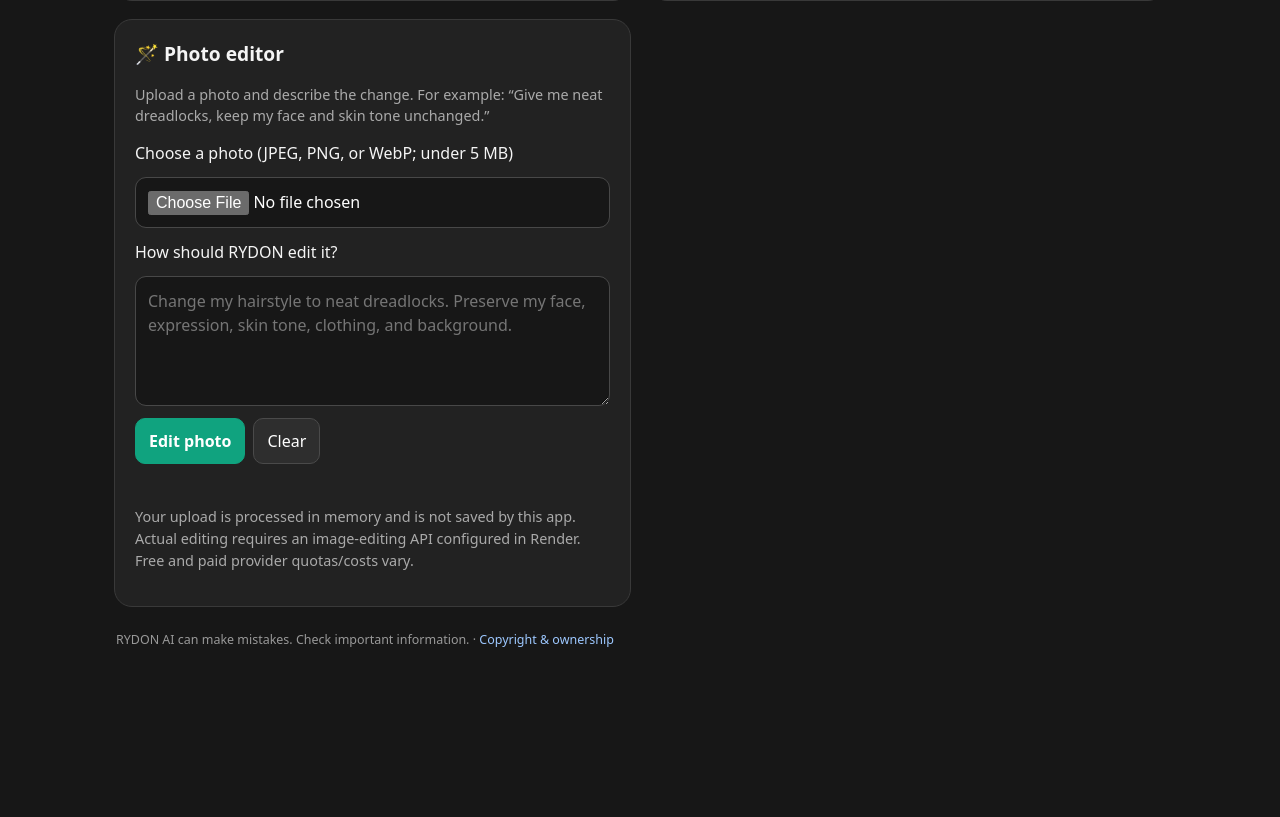
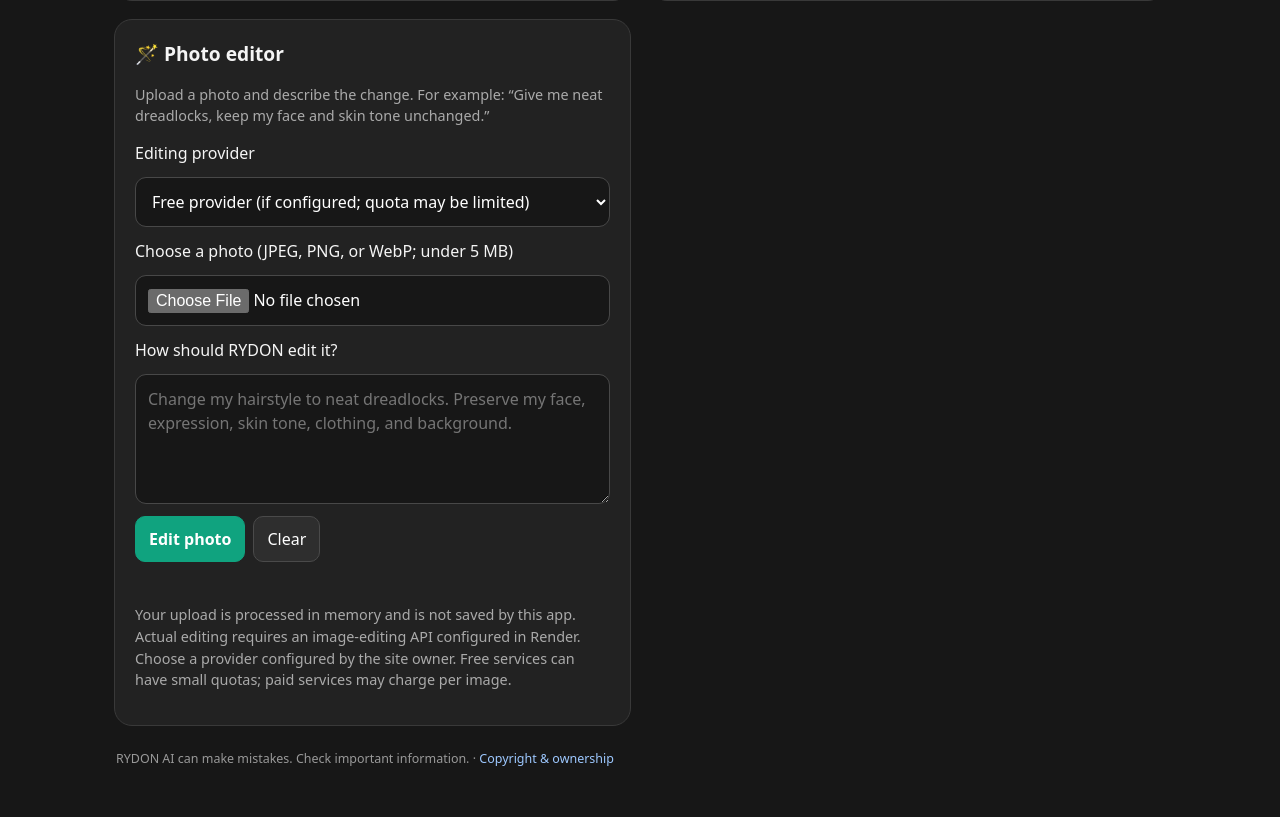
Before and after one commit to RYDON757/rydon-ai-2., a Flask app: page /studio in a window 1280 px wide. Shown: the part 1104-1921 px from the top of the page. Before the commit the page ends 1751 px from the top, so only its background shows below. Run offline with Flask 3, Linux system fonts and the light colour scheme.

Commit message:
Add separate free and paid photo-editing choices (#19)
* Add free and paid photo editing provider configuration

* Let users choose free or paid photo editing

* Test free and paid photo provider selection

* Fix provider configuration and test rate-limit isolation

* Isolate test client IPs to avoid shared rate-limit counters

* Use supported Flask test client environment configuration

```diff
--- a/app.py
+++ b/app.py
@@ -617,25 +617,33 @@ def studio_edit():
     else:
         return jsonify({"error": "Use a valid JPEG, PNG, or WebP image."}), 400
 
+    tier = str(request.form.get("provider", "free")).strip().lower()
+    if tier not in ("free", "paid"):
+        return jsonify({"error": "Choose either the free or paid provider option."}), 400
+    prefix = "RYDON_FREE_IMAGE_EDIT" if tier == "free" else "RYDON_PAID_IMAGE_EDIT"
     base = (
-        os.environ.get("RYDON_IMAGE_EDIT_API_BASE", "")
+        os.environ.get(prefix + "_API_BASE", "")
+        or os.environ.get("RYDON_IMAGE_EDIT_API_BASE", "")
         or os.environ.get("RYDON_IMAGE_API_BASE", "")
     ).strip().rstrip("/")
     key = (
-        os.environ.get("RYDON_IMAGE_EDIT_API_KEY", "")
+        os.environ.get(prefix + "_API_KEY", "")
+        or os.environ.get("RYDON_IMAGE_EDIT_API_KEY", "")
         or os.environ.get("RYDON_IMAGE_API_KEY", "")
     ).strip()
     model = (
-        os.environ.get("RYDON_IMAGE_EDIT_MODEL", "")
+        os.environ.get(prefix + "_MODEL", "")
+        or os.environ.get("RYDON_IMAGE_EDIT_MODEL", "")
         or os.environ.get("RYDON_IMAGE_MODEL", "")
     ).strip()
     if not base or not key or not model:
         return jsonify({
             "error": (
-                "Photo editing is not configured yet. In Render, set "
-                "RYDON_IMAGE_EDIT_API_BASE, RYDON_IMAGE_EDIT_API_KEY and "
-                "RYDON_IMAGE_EDIT_MODEL to an image-editing API that supports "
-                "the OpenAI-compatible /images/edits endpoint. Keep keys private."
+                "The " + tier + " photo-editing provider is not configured yet. "
+                "In Render, set " + prefix + "_API_BASE, " + prefix + "_API_KEY, "
+                "and " + prefix + "_MODEL to an image-editing API compatible with "
+                "the OpenAI /images/edits endpoint. Shared RYDON_IMAGE_EDIT_* "
+                "settings can be used as a fallback. Keep keys private."
             )
         }), 503
 
--- a/templates/studio.html
+++ b/templates/studio.html
@@ -25,11 +25,12 @@
 </section>
 
 <section class="card"><h2>🪄 Photo editor</h2><p>Upload a photo and describe the change. For example: “Give me neat dreadlocks, keep my face and skin tone unchanged.”</p>
+<label for="editProvider">Editing provider</label><select class="field" id="editProvider"><option value="free">Free provider (if configured; quota may be limited)</option><option value="paid">Paid provider (may incur usage charges)</option></select>
 <label for="editPhoto">Choose a photo (JPEG, PNG, or WebP; under 5 MB)</label><input class="field" id="editPhoto" type="file" accept="image/jpeg,image/png,image/webp">
 <div id="editOriginalWrap"></div>
 <label for="editPrompt">How should RYDON edit it?</label><textarea class="field" id="editPrompt" placeholder="Change my hairstyle to neat dreadlocks. Preserve my face, expression, skin tone, clothing, and background."></textarea>
 <div class="actions"><button class="btn primary" id="editPhotoBtn">Edit photo</button><button class="btn" id="clearEdit">Clear</button></div><div class="status" id="editStatus" role="status"></div><div id="editResult"></div>
-<p class="small">Your upload is processed in memory and is not saved by this app. Actual editing requires an image-editing API configured in Render. Free and paid provider quotas/costs vary.</p>
+<p class="small">Your upload is processed in memory and is not saved by this app. Actual editing requires an image-editing API configured in Render. Choose a provider configured by the site owner. Free services can have small quotas; paid services may charge per image.</p>
 </section>
 
 </div>
@@ -56,7 +57,7 @@ $('editPhotoBtn').addEventListener('click',async()=>{
   const file=editFile.files&&editFile.files[0],prompt=$('editPrompt').value.trim();
   if(!file){$('editStatus').textContent='Choose a photo first.';return}
   if(!prompt){$('editStatus').textContent='Describe the edit first.';return}
-  const btn=$('editPhotoBtn'),form=new FormData();form.append('image',file);form.append('prompt',prompt);
+  const btn=$('editPhotoBtn'),form=new FormData();form.append('image',file);form.append('prompt',prompt);form.append('provider',$('editProvider').value);
   btn.disabled=true;$('editStatus').textContent='Editing your photo… this can take a little while.';$('editResult').replaceChildren();
   try{
     const response=await fetch('/api/studio/edit',{method:'POST',body:form});let data={};try{data=await response.json()}catch(_){}
```
Also changed, not shown: tests/test_app.py (+51 -3 lines).
